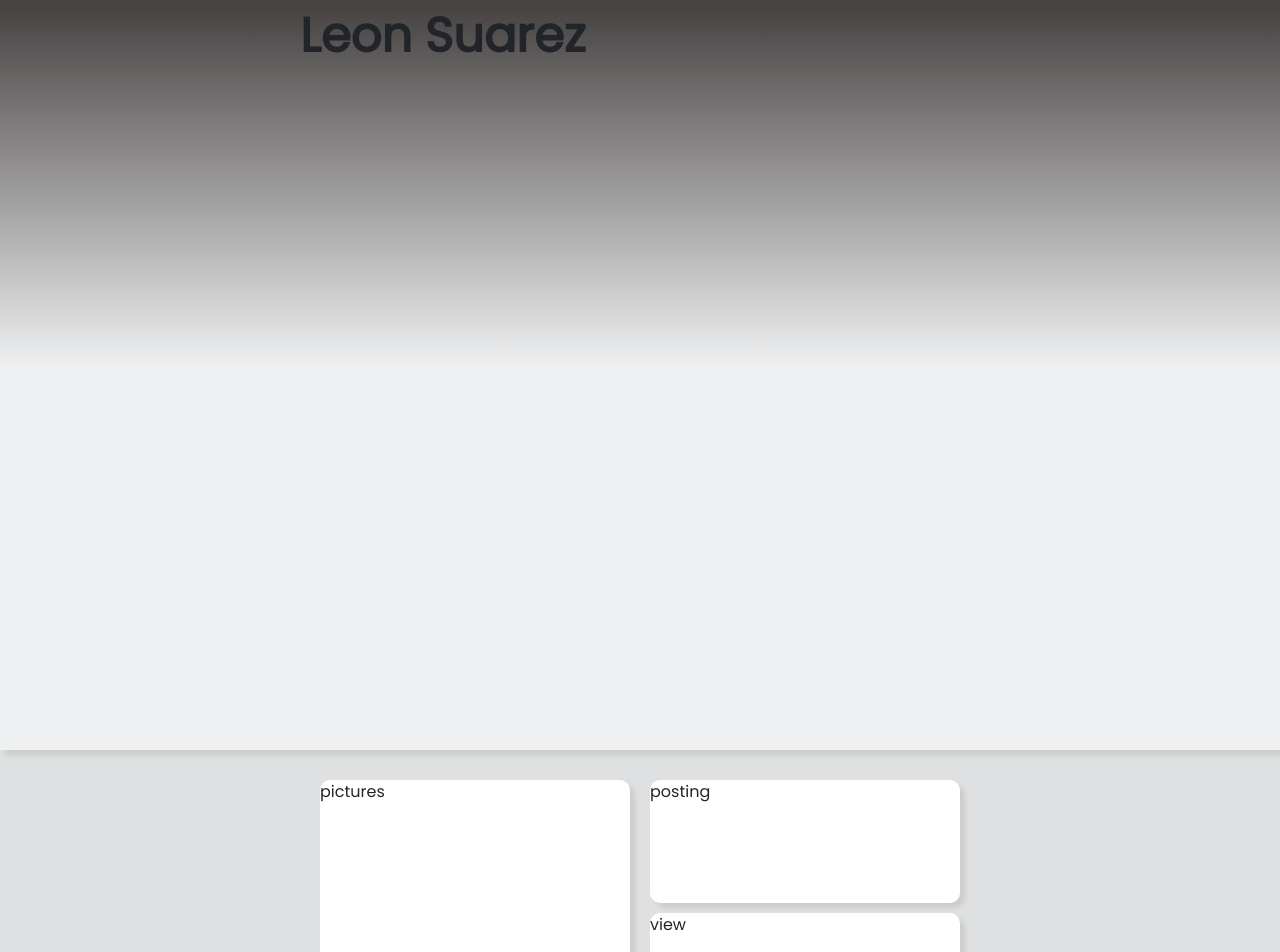
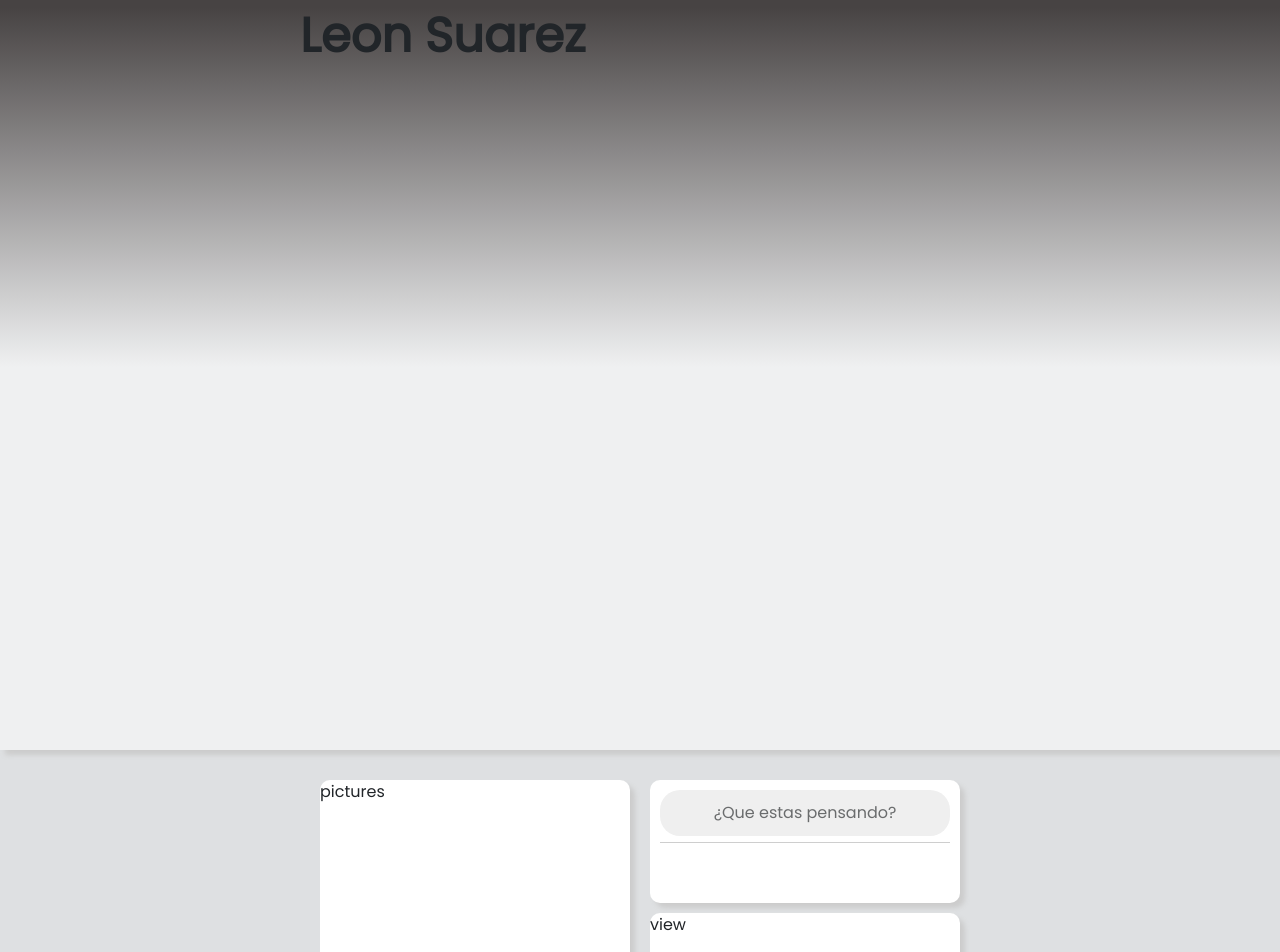
Before and after one commit to leonsuaren/facenote, a React (Create React App) app in the folder client/: page / in a window 1280 px wide. Shown: the top 952 px of the page. Built offline with nearby package versions, Linux system fonts and the light colour scheme.

Commit message:
create post

```diff
--- a/client/src/App.js
+++ b/client/src/App.js
@@ -1,11 +1,13 @@
 import './App.css';
-import { Home } from '../src/views/home'
+import { PostContextProvider } from './context/post-context';
+
+import { Home } from '../src/views/home';
 
 function App() {
   return (
-    <div>
+    <PostContextProvider>
       <Home />
-    </div>
+    </PostContextProvider>
   );
 }
 
--- /dev/null
+++ b/client/src/components/create-post/CreatePost.jsx
@@ -0,0 +1,41 @@
+import React, { useContext } from 'react';
+import { PostContext } from '../../context/post-context';
+
+import './styles.css';
+
+export const CreatePost = () => {
+  const postContext = useContext(PostContext);
+
+  return (
+    <div className='add-posts'>
+      <div>
+        <button type="button" className='thinking-button' data-bs-toggle="modal" data-bs-target="#exampleModal">
+            ¿Que estas pensando?
+        </button>
+        <div class="modal fade" id="exampleModal" tabindex="-1" aria-labelledby="exampleModalLabel" aria-hidden="true">
+          <div class="modal-dialog">
+            <div class="modal-content">
+              <div class="modal-header">
+                <h1 class="modal-title fs-5" id="exampleModalLabel">Modal title</h1>
+                <button type="button" class="btn-close" data-bs-dismiss="modal" aria-label="Close"></button>
+              </div>
+              <div class="modal-body">
+                ...
+              </div>
+              <div class="modal-footer">
+                <button type="button" class="btn btn-secondary" data-bs-dismiss="modal">Close</button>
+                <button type="button" class="btn btn-primary">Save changes</button>
+              </div>
+            </div>
+          </div>
+        </div>
+      </div>
+      <div className='posting-media'>
+        <div></div>
+        <div></div>
+        <div></div>
+      </div>
+    </div>
+  )
+}
+<button className='thinking-button'>¿Que estas pensando?</button>
--- /dev/null
+++ b/client/src/components/create-post/index.js
@@ -0,0 +1 @@
+export { CreatePost } from './CreatePost';
--- /dev/null
+++ b/client/src/components/create-post/styles.css
@@ -0,0 +1,94 @@
+/* Responsive Layout */
+.thinking-button {
+  border-radius: 20px;
+  border: none;
+  color: #6a6c6d;
+  cursor: pointer;
+  width: 100%;
+  height: 90%;
+}
+.posting-media {
+  display: grid;
+  grid-template-columns: 1fr 1fr 1fr;
+  border-top: 1px solid #CECECE;
+  width: 100%;
+  height: 90%;
+}
+/* Small Divises */
+@media only screen and (max-width: 600px) {
+  .add-posts {
+    height: 123px;
+    background: rgb(255, 255, 255);
+    border-radius: 10px;
+    margin: 0 10px;
+    box-shadow: 5px 5px 5px #cccccc;
+    padding: 10px;
+    display: grid;
+    grid-template-rows: 1fr 1fr;
+  }
+}
+
+@media only screen and (min-width: 600px) {
+  .add-posts {
+    height: 123px;
+    background: rgb(255, 255, 255);
+    border-radius: 10px;
+    margin: 0 10px;
+    box-shadow: 5px 5px 5px #cccccc;
+    padding: 10px;
+    display: grid;
+    grid-template-rows: 1fr 1fr;
+  }
+    .thinking-button {
+    border-radius: 20px;
+    border: none;
+    color: #6a6c6d;
+    cursor: pointer;
+  }
+}
+/* Small Divises */
+
+/* Medium divises */
+@media only screen and (min-width: 768px) {
+  .add-posts {
+    height: 123px;
+    background: rgb(255, 255, 255);
+    border-radius: 10px;
+    margin: 0 10px;
+    box-shadow: 5px 5px 5px #cccccc;
+    padding: 10px;
+    display: grid;
+    grid-template-rows: 1fr 1fr;
+  }
+}
+
+@media only screen and (min-width: 992px) {
+  .add-posts {
+    height: 123px;
+    background: rgb(255, 255, 255);
+    border-radius: 10px;
+    margin: 10px;
+    box-shadow: 5px 5px 5px #cccccc;
+    padding: 10px;
+    display: grid;
+    grid-template-rows: 1fr 1fr;
+  }
+}
+
+/* Medium divises */
+
+/* Large divises */
+@media only screen and (min-width: 1200px) {
+  .add-posts {
+    height: 123px;
+    background: rgb(255, 255, 255);
+    border-radius: 10px;
+    margin: 10px;
+    box-shadow: 5px 5px 5px #cccccc;
+    padding: 10px;
+    display: grid;
+    grid-template-rows: 1fr 1fr;
+  }
+}
+
+/* Large divises */
--- /dev/null
+++ b/client/src/context/post-context/PostContext.jsx
@@ -0,0 +1,11 @@
+import { createContext, useState } from 'react';
+
+export const PostContext = createContext();
+
+export const PostContextProvider = ({ children }) => {
+  return (
+    <PostContext.Provider value={{ }}>
+      {children}
+    </PostContext.Provider>
+  )
+}
--- /dev/null
+++ b/client/src/context/post-context/index.js
@@ -0,0 +1 @@
+export { PostContext, PostContextProvider } from './PostContext';
--- a/client/src/views/home/Home.jsx
+++ b/client/src/views/home/Home.jsx
@@ -1,6 +1,7 @@
 import React from 'react';
 
 import { Header } from '../../components/header';
+import { CreatePost } from '../../components/create-post';
 
 import './styles.css';
 
@@ -13,7 +14,7 @@ export const Home = () => {
           <div className='pictures'>pictures</div>
         </div>
         <div className='posting'>
-          <div className='add-posts'>posting</div>
+          <CreatePost />
           <div className='view-posts'>view</div>
         </div>
       </div>
```
